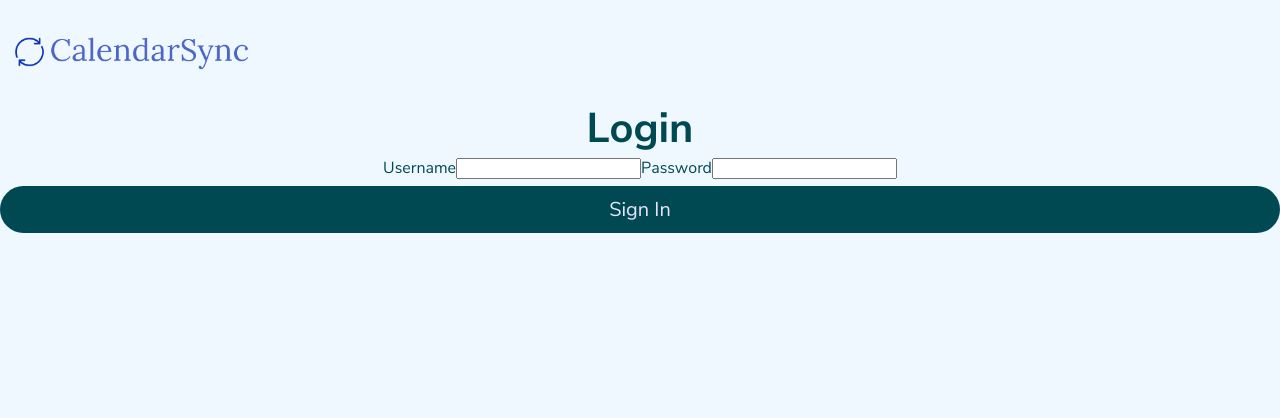
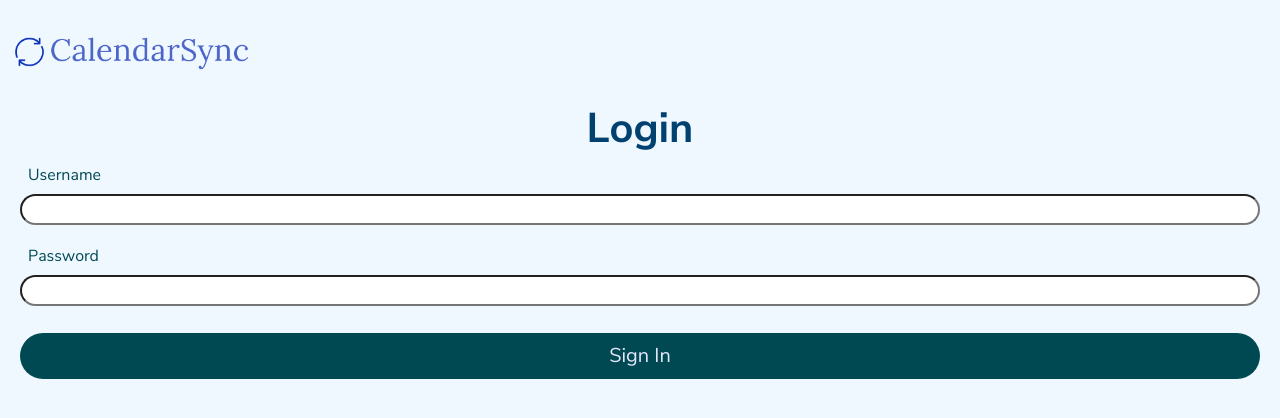
Before and after one commit to Gena0212/Coordinator, a React (Vite) app: page /login in a window 1280 px wide. Shown: the top 418 px of the page. Built offline with nearby package versions, Linux system fonts and the light colour scheme; no server answers; a web font is replaced by a local one.

Commit message:
Style login page

```diff
--- a/src/components/LoginForm/LoginForm.jsx
+++ b/src/components/LoginForm/LoginForm.jsx
@@ -58,21 +58,27 @@ export default function LoginForm({formData, setFormData, setIsLoggedIn}) {
 
   return (
     <>
-      <form onSubmit={handleSubmit}>
-        <label htmlFor="email">Username</label>
+      <form className="form" onSubmit={handleSubmit}>
+        <div className="form__group">
+          <label htmlFor="email" className="form__label">Username</label>
           <input
             type="text"
             name="email"
             value={formData.email}
             onChange={handleInputChange}
+            className="form__input"
           />
-        <label htmlFor="password">Password</label>
+        </div>
+        <div className="form__group">
+          <label htmlFor="password" className="form__label">Password</label>
           <input
             type="password"
             name="password"
             value={formData.password}
             onChange={handleInputChange}
+            className="form__input"
           />
+        </div>
         <Button type="submit">Sign In</Button>
       </form>
       {errorMessage && <p>{errorMessage}</p>}
--- a/src/components/LoginForm/LoginForm.scss
+++ b/src/components/LoginForm/LoginForm.scss
@@ -0,0 +1,19 @@
+.form {
+    padding: 0 1.25rem;
+
+    &__group{
+        display: flex;
+        flex-direction: column;
+    }
+
+    &__label {
+        margin-left: 0.5rem;
+        align-self: flex-start;
+    }
+
+    &__input {
+        border-radius: 1rem;
+        padding: 0.35rem;
+        margin: 0.55rem 0 1.25rem 0;
+    }
+}
--- a/src/pages/LoginPage/LoginPage.jsx
+++ b/src/pages/LoginPage/LoginPage.jsx
@@ -2,6 +2,7 @@ import React, { useEffect, useState } from 'react';
 import axios from 'axios';
 import LoginForm from '../../components/LoginForm/LoginForm';
 import Header from '../../components/Header/Header';
+import './LoginPage.scss'
 // import googleButton from '../../assets/images/btn_google_signin_dark_pressed_web.png'
 
 
@@ -54,8 +55,10 @@ const LoginPage = ({formData, setFormData}) => {
       {/* ) : ( */}
         <>
           <Header isLoggedIn={false}/>
-          <h1>Login</h1>
-          <LoginForm formData={formData} setFormData={setFormData} setIsLoggedIn={setIsLoggedIn} />
+          <section className='login'>
+            <h1 className='login__title'>Login</h1>
+            <LoginForm formData={formData} setFormData={setFormData} setIsLoggedIn={setIsLoggedIn} />
+          </section>
         </>
       {/* )} */}
     </div>
--- a/src/pages/LoginPage/LoginPage.scss
+++ b/src/pages/LoginPage/LoginPage.scss
@@ -0,0 +1,8 @@
+@use '../../styles/partials/variables' as *;
+
+.login {
+    &__title {
+        margin-bottom: 0.4rem;
+        color: $nonary-colour;
+    }
+}
--- a/src/pages/RegisterPage/RegisterPage.scss
+++ b/src/pages/RegisterPage/RegisterPage.scss
@@ -1,8 +1,6 @@
 @use '../../styles/partials/variables' as *;
 
 .register {
-    background-color: $primary-colour;
-
     &__title {
         margin-bottom: 0.4rem;
         color: $nonary-colour;
```
Lines whose indentation alone changed are shown as unchanged.
